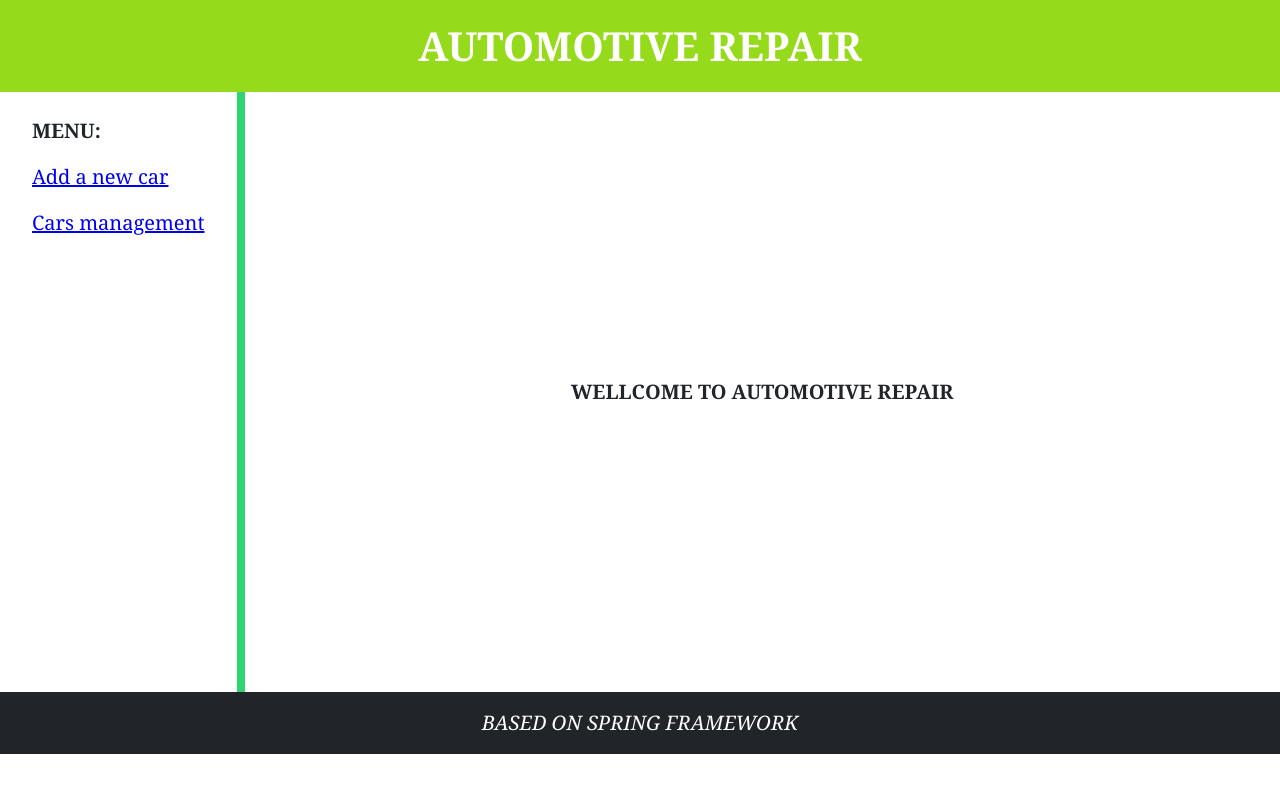
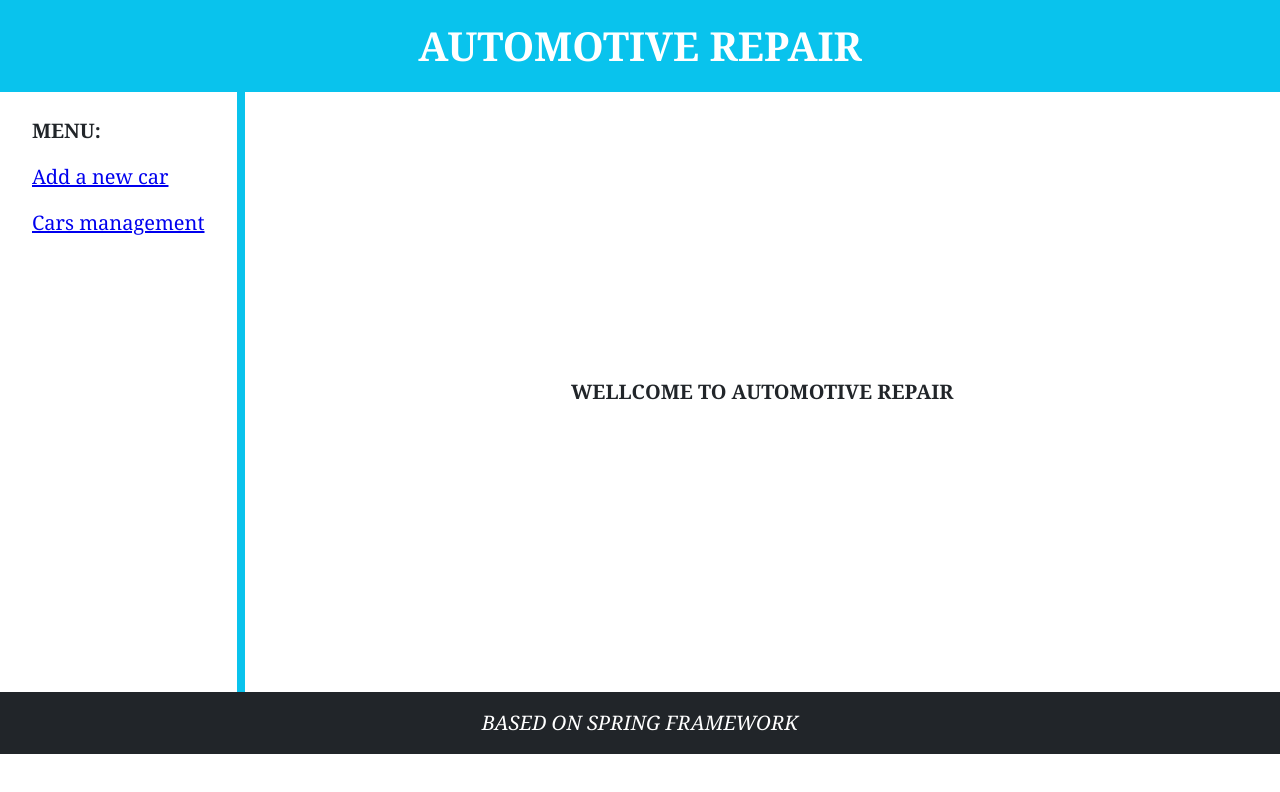
Before and after one commit to quanghuy2796/Huycar-client, a plain HTML site: page index.html in a window 1280 px wide. Drawn offline with Linux system fonts and the light colour scheme.

Commit message:
[Add] màu

```diff
--- a/css/add-new-car.css
+++ b/css/add-new-car.css
@@ -17,7 +17,7 @@ header {
 	text-align: center;
 	padding: 16px 0;
 	color: #ffffff;
-	background-color: #2ed573;
+	background-color: rgb(9, 195, 237);
 }
 
 .container {
@@ -39,7 +39,7 @@ aside {
 
 .vr {
 	width: 5px;
-	background-color: #2ed573;
+	background-color: rgb(9, 195, 237);
 }
 
 main {
@@ -56,6 +56,7 @@ form {
 
 .form-control {
 	display: flex;
+
 	flex-direction: column;
 }
 
--- a/css/car-management.css
+++ b/css/car-management.css
@@ -17,7 +17,7 @@ header {
 	text-align: center;
 	padding: 16px 0;
 	color: #ffffff;
-	background-color: #2ed573;
+	background-color: rgb(9, 195, 237);
 }
 
 .container {
@@ -39,7 +39,7 @@ aside {
 
 .vr {
 	width: 5px;
-	background-color: #2ed573;
+	background-color: rgb(9, 195, 237);
 }
 
 main {
--- a/index.css
+++ b/index.css
@@ -17,7 +17,7 @@ header {
 	text-align: center;
 	padding: 16px 0;
 	color: #ffffff;
-	background-color: #95db1c;
+	background-color: rgb(9, 195, 237);
 }
 
 .container {
@@ -39,7 +39,7 @@ aside {
 
 .vr {
 	width: 8px;
-	background-color: #2ed573;
+	background-color: rgb(9, 195, 237);
 }
 
 main {
```
